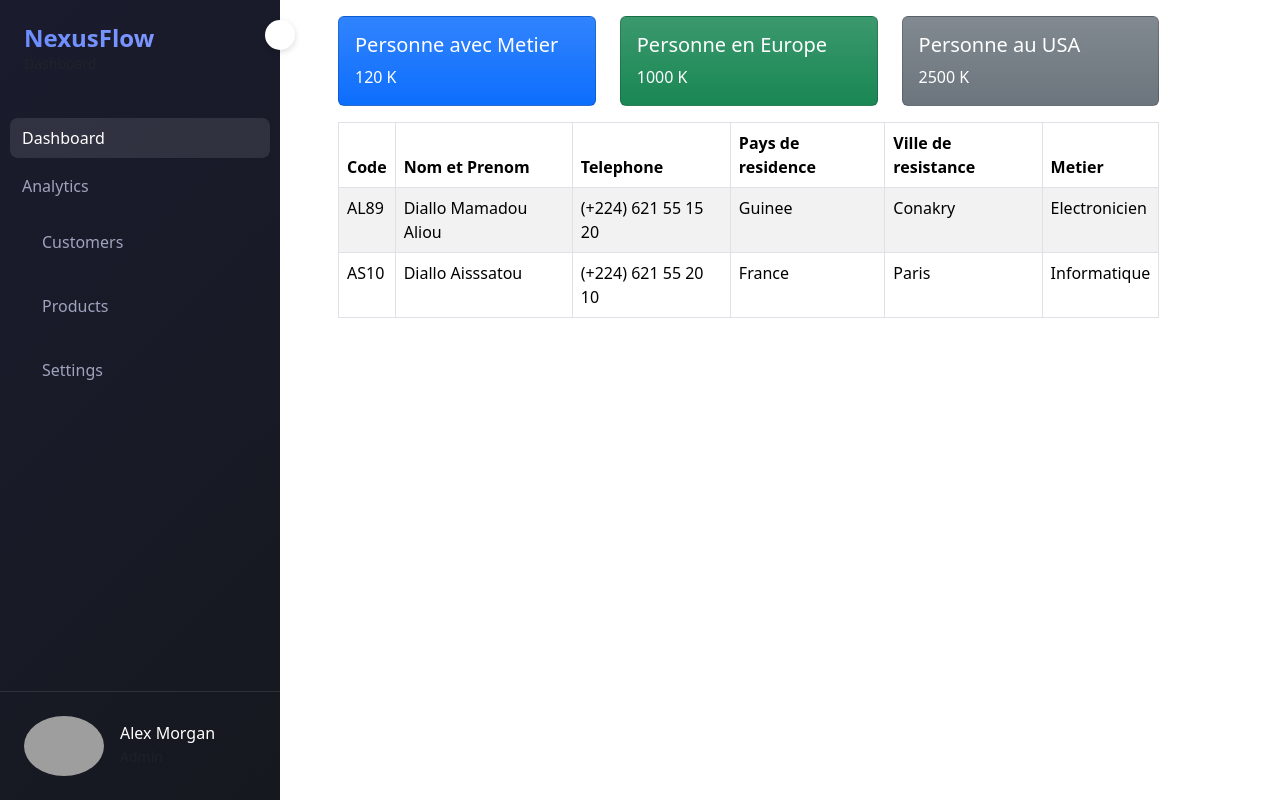
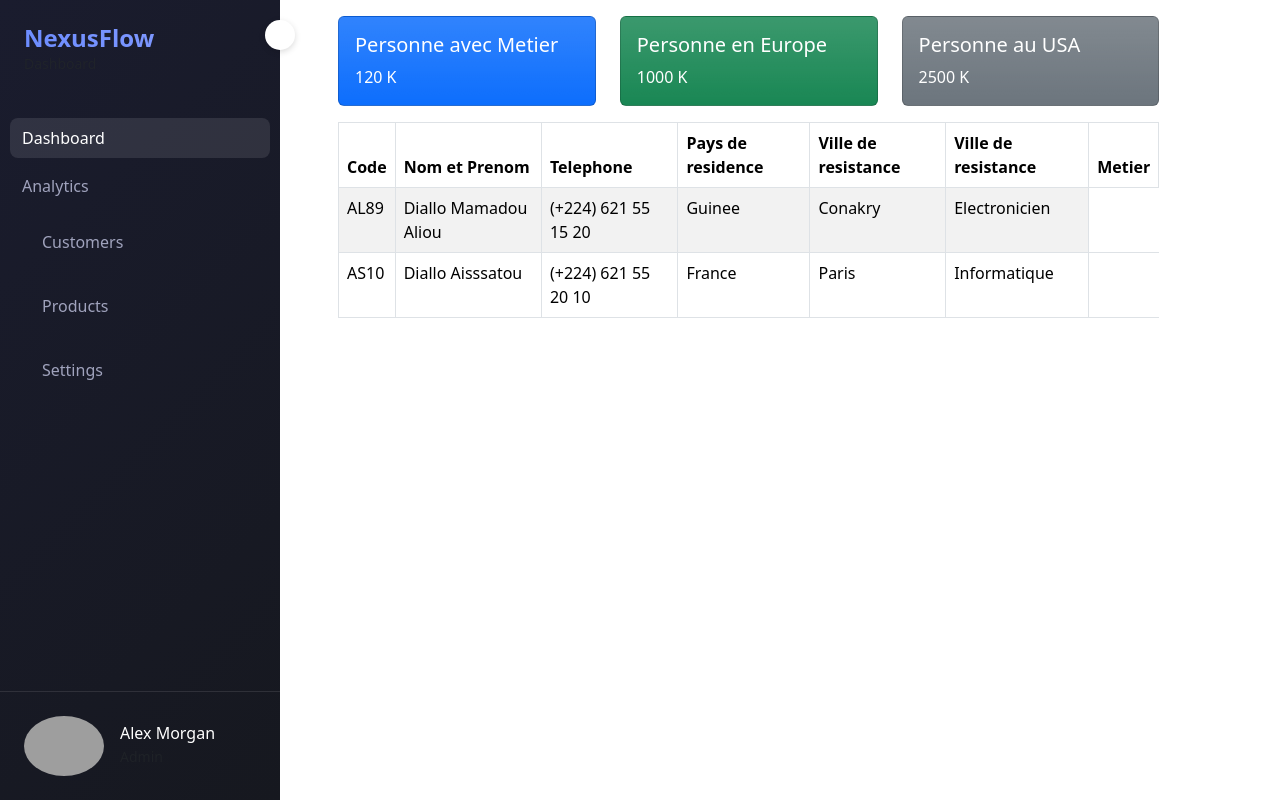
Before and after one commit to Alphadev2023/diallo-famille, a Django app: page / in a window 1280 px wide. Run offline with Django 5.2, Linux system fonts and the light colour scheme; a user stored in the database is signed in; some libraries are stand-ins or nearby versions; grey boxes are pictures that could not be loaded.

Commit message:
modefication a 4h53

```diff
--- a/famille/models.py
+++ b/famille/models.py
@@ -71,7 +71,7 @@ class Person(models.Model):
     mere = models.ForeignKey('self', null=True, blank=True, related_name='children_from_mother', on_delete=models.SET_NULL)
     pere = models.ForeignKey('self', null=True, blank=True, related_name='children_from_father', on_delete=models.SET_NULL)
     mari = models.ForeignKey("self", null=True, blank=True, related_name="father_from_mother", on_delete=models.SET_NULL)
-    reseidence_actuel = models.ForeignKey(Pays, on_delete=models.CASCADE, related_name='residence', null=True, blank=True)
+    reseidence_actuel = models.ForeignKey(Ville, on_delete=models.CASCADE, related_name='residence', null=True, blank=True)
 
     def __str__(self):
         return f"{self.nom} {self.prenom}"
--- a/templates/include/base.html
+++ b/templates/include/base.html
@@ -63,7 +63,7 @@
     </div>
     </header>
 
-    <div class="col-12 col-sm-8">
+    <div class="d-flex justify-content-center align-items-center col-12 col-sm-8">
       {% block content %}
       <!-- Le contenu spécifique à chaque page sera inséré ici -->
       {% endblock %}
--- a/templates/index.html
+++ b/templates/index.html
@@ -39,6 +39,7 @@
         <th>Telephone</th>
         <th>Pays de residence</th>
         <th>Ville de resistance</th>
+        <th>Ville de resistance</th>
         <th>Metier</th>
       </tr>
     </thead>
```
